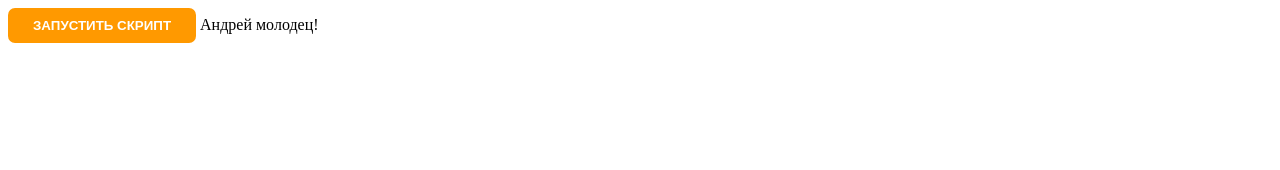
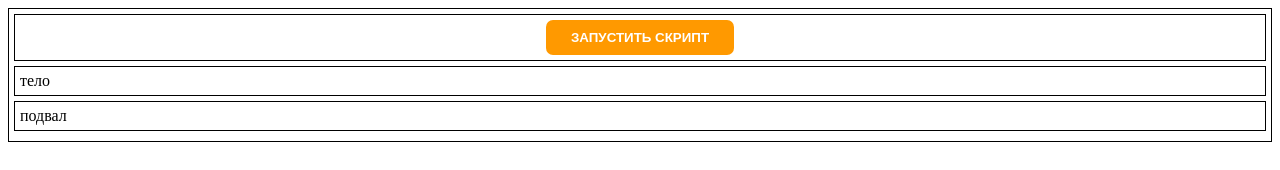
Before and after one commit to Stako8/webbot_telegram, a plain HTML site: page index.html in a window 1280 px wide. Drawn offline with Linux system fonts and the light colour scheme.

Commit message:
Update index.html

```diff
--- a/index.html
+++ b/index.html
@@ -1,9 +1,32 @@
 <!DOCTYPE html>
 <html>
   <head>
-    <link rel="stylesheet" href="style.css">
+    <style>
+   div {
+    border: 1px solid black; /* Параметры рамки */
+    padding: 5px; /* Поля вокруг текста */
+    margin-bottom: 5px; /* Отступ снизу */
+   }
+   #left { text-align: left; }
+   #right { text-align: right; }
+   #center { text-align: center; }
+   .content {
+    width: 75%; /* Ширина слоя */
+    background: #fc0; /* Цвет фона */
+   }
+	</style>
   </head>
-  <body>
+  <body
+  margin: 0;
+	padding: 0;
+	font-size: 18px;
+	color: var(--tg-theme-text-color);
+	background: var(--tg-theme-bg-color);>
+	<div class="conteiner"
+
+	max-width: 390px;
+>
+		<div class="home" id="center">
 			<style type="text/css">
 		  button[name="run_script"] {
 		  border: none;
@@ -20,7 +43,20 @@
 		}
 		</style>
   <button type="button" name="run_script">Запустить скрипт</button>
-    Андрей молодец!
+		</div>
+		<div class="item">
+
+			тело
+
+		</div>
+
+		<div class="down">
+			подвал
+		</div>
+	</div>
+
+	<script src="https://telegram.org/js/telegram-web-app.js"></script>
+	<script src="app.js"></script>
   </body>
 </html>
 
```
Lines whose indentation alone changed are shown as unchanged.
